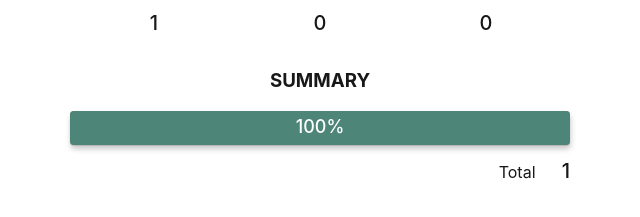
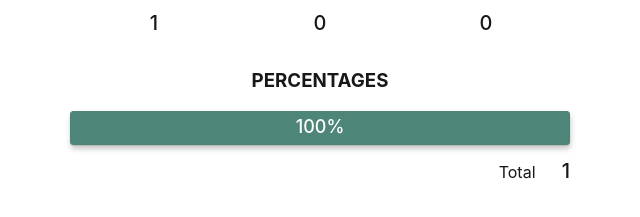
Before and after one commit to vladibon/goit-react-hw-02-feedback, a React (Create React App) app: page / in a window 1280 px wide. Both pictures are taken after a click on the button "Good". Shown: the part 295-512 px from the top of the page, without its empty margins (320-960 px from the left). Built offline with nearby package versions, Linux system fonts and the light colour scheme.

Commit message:
fix structure

```diff
--- a/src/App.js
+++ b/src/App.js
@@ -4,7 +4,7 @@ import { Section } from './components/Section';
 import { FeedbackOptions } from './components/FeedbackOptions';
 import { Notification } from './components/Notification';
 import { Statistics } from './components/Statistics';
-import { PercentageScale } from './components/PercentageScale';
+import { Percentages } from './components/Percentages';
 
 class App extends Component {
   state = {
@@ -22,12 +22,16 @@ class App extends Component {
   countTotalFeedback = () =>
     Object.values(this.state).reduce((total, val) => total + val, 0);
 
-  countFeedbackPercentage = ({ type, total }) =>
-    Math.round((this.state[type] / total) * 100) || 0;
+  countFeedbackPercentages = total =>
+    this.options.map(type => ({
+      type,
+      percentage: Math.round((this.state[type] / total) * 100) || 0,
+    }));
 
   render() {
     const { good, neutral, bad } = this.state;
     const totalFeedback = this.countTotalFeedback();
+    const percentages = this.countFeedbackPercentages(totalFeedback);
 
     return (
       <Container>
@@ -40,16 +44,17 @@ class App extends Component {
 
         {totalFeedback ? (
           <Section title='Statistics'>
-            <Statistics good={good} neutral={neutral} bad={bad} />
-
-            <PercentageScale
+            <Statistics
+              good={good}
+              neutral={neutral}
+              bad={bad}
               total={totalFeedback}
-              options={this.options}
-              countFeedbackPercentage={this.countFeedbackPercentage}
-            />
+            >
+              <Percentages percentages={percentages} />
+            </Statistics>
           </Section>
         ) : (
-          <Notification message='No feedback given'></Notification>
+          <Notification message='No feedback given' />
         )}
       </Container>
     );
--- a/src/components/PercentageScale/PercentageScale.jsx
+++ /dev/null
@@ -1,36 +0,0 @@
-import PropTypes from 'prop-types';
-import s from './PercentageScale.module.css';
-
-const PercentageScale = ({ options, total, countFeedbackPercentage }) => (
-  <div>
-    <h3>Summary</h3>
-
-    <div className={s.scale}>
-      {options.map(type => {
-        const percentage = countFeedbackPercentage({ type, total });
-
-        return (
-          <span
-            key={type}
-            className={s[type]}
-            style={{ width: percentage + '%' }}
-          >
-            {percentage > 6 && percentage + '%'}
-          </span>
-        );
-      })}
-    </div>
-
-    <p className={s.total}>
-      Total <span>{total}</span>
-    </p>
-  </div>
-);
-
-PercentageScale.propTypes = {
-  options: PropTypes.arrayOf(PropTypes.string.isRequired).isRequired,
-  total: PropTypes.number.isRequired,
-  countFeedbackPercentage: PropTypes.func.isRequired,
-};
-
-export { PercentageScale };
--- a/src/components/PercentageScale/index.js
+++ /dev/null
@@ -1 +0,0 @@
-export { PercentageScale } from './PercentageScale';
--- /dev/null
+++ b/src/components/Percentages/Percentages.jsx
@@ -0,0 +1,31 @@
+import PropTypes from 'prop-types';
+import s from './Percentages.module.css';
+
+const Percentages = ({ percentages }) => (
+  <div>
+    <h3>Percentages</h3>
+
+    <div className={s.scale}>
+      {percentages.map(({ type, percentage }) => (
+        <span
+          key={type}
+          className={s[type]}
+          style={{ width: percentage + '%' }}
+        >
+          {percentage > 6 && percentage + '%'}
+        </span>
+      ))}
+    </div>
+  </div>
+);
+
+Percentages.propTypes = {
+  percentages: PropTypes.arrayOf(
+    PropTypes.shape({
+      type: PropTypes.string.isRequired,
+      percentage: PropTypes.number.isRequired,
+    }).isRequired,
+  ).isRequired,
+};
+
+export { Percentages };
--- a/src/components/PercentageScale/PercentageScale.module.css
+++ b/src/components/Percentages/Percentages.module.css
@@ -33,14 +33,3 @@
   composes: type;
   background-color: var(--bad-color);
 }
-
-.total {
-  text-align: right;
-}
-
-.total span {
-  display: inline-block;
-  width: 30px;
-  font-size: 20px;
-  font-weight: 500;
-}
--- /dev/null
+++ b/src/components/Percentages/index.js
@@ -0,0 +1 @@
+export { Percentages } from './Percentages';
--- a/src/components/Statistics/Statistics.jsx
+++ b/src/components/Statistics/Statistics.jsx
@@ -1,7 +1,8 @@
 import PropTypes from 'prop-types';
 import s from './Statistics.module.css';
 
-const Statistics = ({ good, neutral, bad }) => (
+const Statistics = ({ good, neutral, bad, total, children }) => (
+  <>
     <table className={s.statistics}>
       <thead>
         <tr>
@@ -19,12 +20,20 @@ const Statistics = ({ good, neutral, bad }) => (
         </tr>
       </tbody>
     </table>
+
+    {children}
+
+    <p className={s.total}>
+      Total <span>{total}</span>
+    </p>
+  </>
 );
 
 Statistics.propTypes = {
   good: PropTypes.number.isRequired,
   neutral: PropTypes.number.isRequired,
   bad: PropTypes.number.isRequired,
+  total: PropTypes.number.isRequired,
 };
 
 export { Statistics };
--- a/src/components/Statistics/Statistics.module.css
+++ b/src/components/Statistics/Statistics.module.css
@@ -14,3 +14,14 @@ td {
   font-size: 20px;
   font-weight: 500;
 }
+
+.total {
+  text-align: right;
+}
+
+.total span {
+  display: inline-block;
+  width: 30px;
+  font-size: 20px;
+  font-weight: 500;
+}
```
Lines whose indentation alone changed are shown as unchanged.
